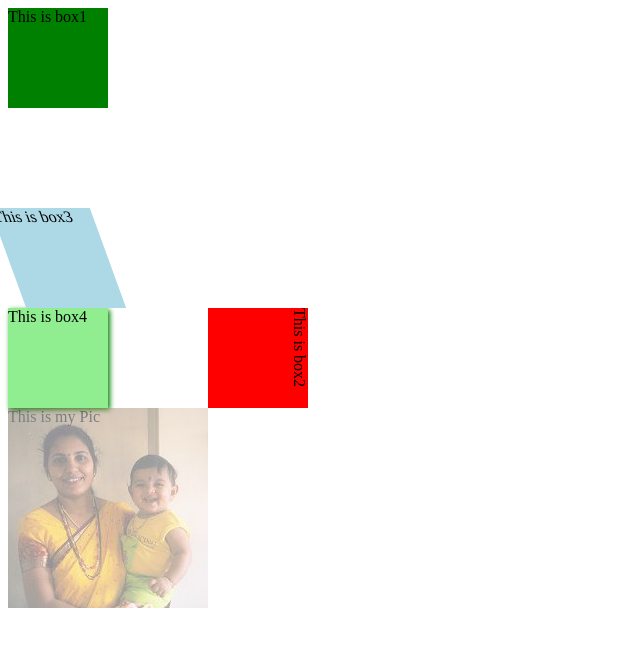
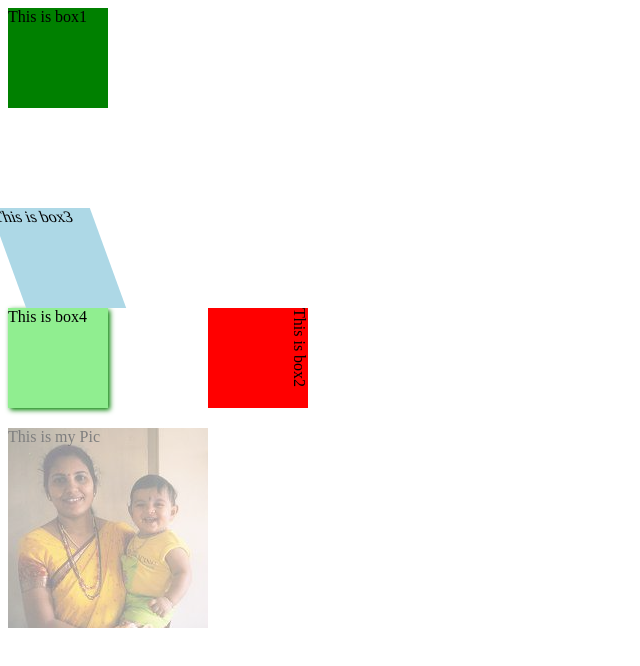
Before and after one commit to Mrpai2318/Web-Dev-Course, a plain HTML site: page CSS Level 4/assignment.html in a window 1280 px wide. Shown: the whole page, without its empty margins (0-640 px from the left). Drawn offline with Linux system fonts and the light colour scheme.

Commit message:
Changes in assignement.css

```diff
--- a/CSS Level 4/assignment.css
+++ b/CSS Level 4/assignment.css
@@ -48,7 +48,8 @@
         width: 200px;
         height: 200px;
         background: pink;
-        opacity: 0.5;
+        opacity: 50%;
         background-image: url("img.jpg");
         background-position: center;
+        margin-top: 20px;
       }
```
